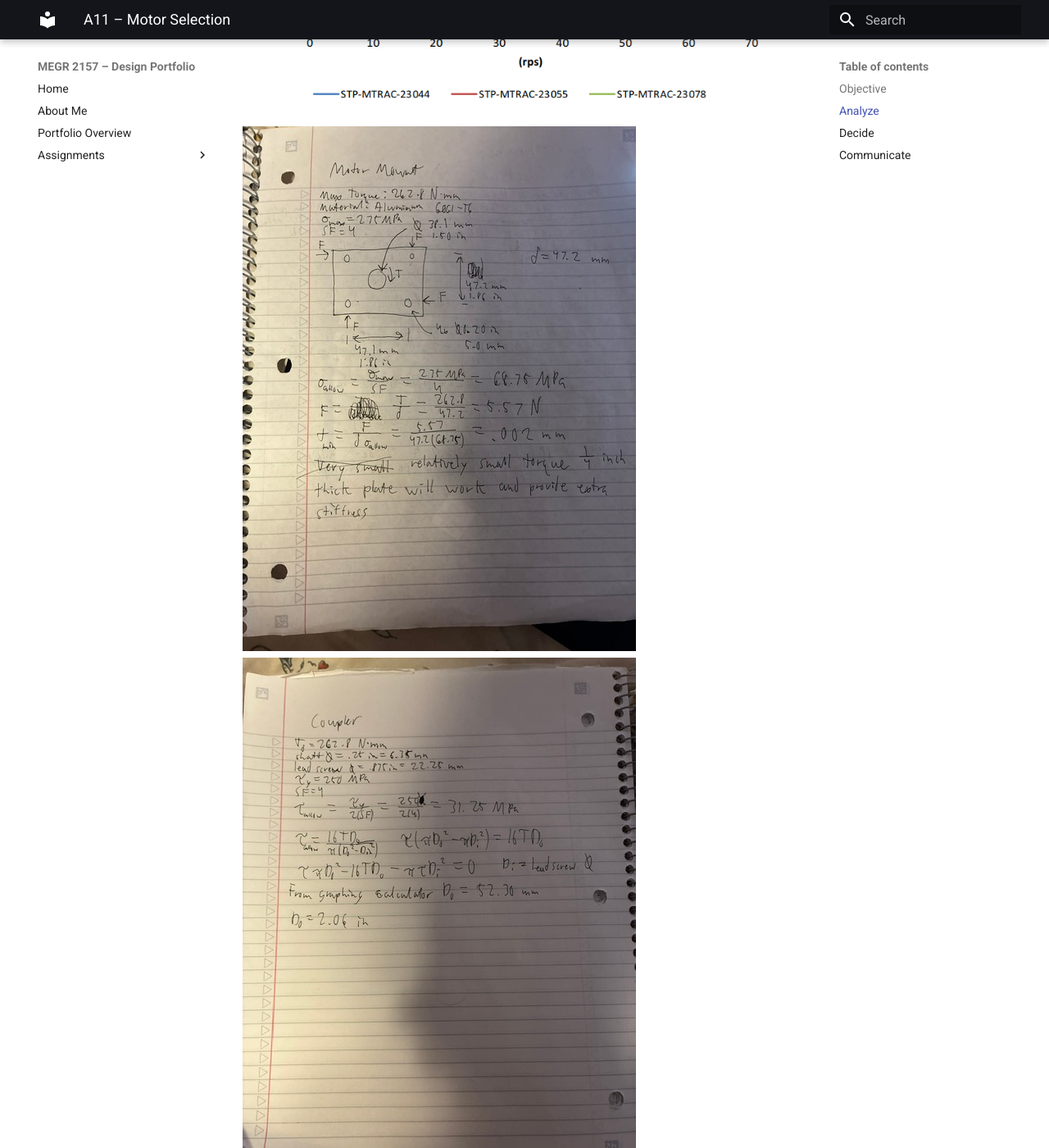
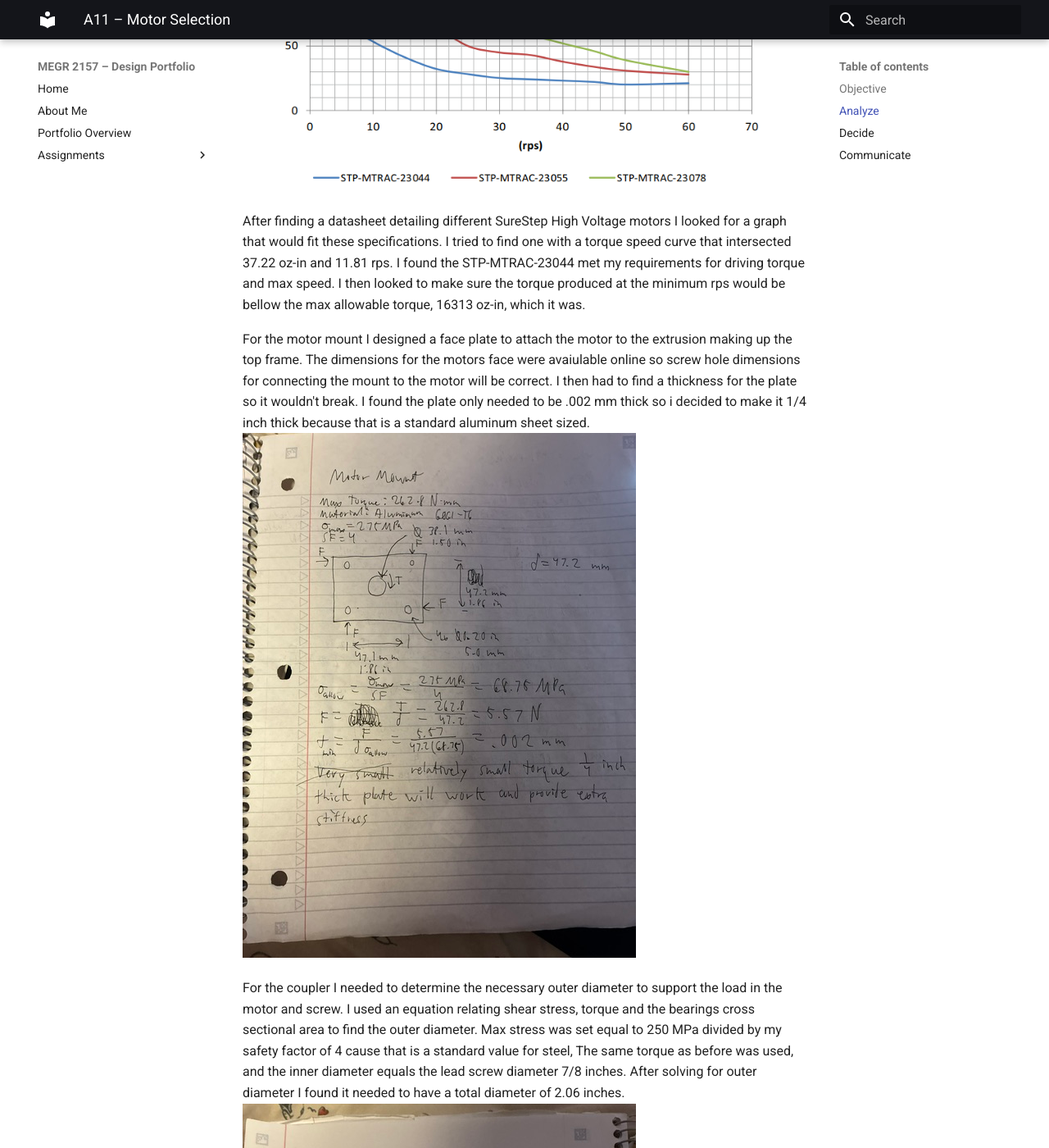
Before and after one commit to whodges5-art/wyatt-hodges-design-projects-portfolio, an MkDocs documentation site: the page built from docs/assignments/a11/index.md, in a window 1280 px wide and 1400 px high, scrolled down 1471 px. Shown: the whole window at 82% size. Built offline with MkDocs 1.6.1 and Material for MkDocs 9.7.7, drawn with Linux system fonts in a browser that asks for light colours; some of the changed text lies outside the part shown.

Commit message:
Update index.md

```diff
--- a/docs/assignments/a11/index.md
+++ b/docs/assignments/a11/index.md
@@ -1,12 +1,18 @@
 # A11 – Motor Selection
 
 ## Objective
-The objective of this assignment is to select an appropriate motor for the tensile tester designed in A10.
+The objective of this assignment is to select an appropriate motor for the tensile tester designed in A10 and design a way to mount the motor so the tester works correctly.
 
 ## Analyze
+The first part of the assignment is to select a motor than can support the driving torque and rotational speed found during A10. Once I converted the units to oz-in and rps I could look at the graph and find an appropriate motor. The motor would need a torque of 37.22 oz-in and a rotational speed ranging from .236 to 11.81 rps.
 ![Motor Math](Motor.jpeg)
 ![Motor Graph](MotorGraph.png)
+After finding a datasheet detailing different SureStep High Voltage motors I looked for a graph that would fit these specifications. I tried to find one with a torque speed curve that intersected 37.22 oz-in and 11.81 rps. I found the STP-MTRAC-23044 met my requirements for driving torque and max speed. I then looked to make sure the torque produced at the minimum rps would be bellow the max allowable torque, 16313 oz-in, which it was.
+
+For the motor mount I designed a face plate to attach the motor to the extrusion making up the top frame. The dimensions for the motors face were avaiulable online so screw hole dimensions for connecting the mount to the motor will be correct. I then had to find a thickness for the plate so it wouldn't break. I found the plate only needed to be .002 mm thick so i decided to make it 1/4 inch thick because that is a standard aluminum sheet sized.
 ![Mount Math](Mount.jpeg)
+
+For the coupler I needed to determine the necessary outer diameter to support the load in the motor and screw. I used an equation relating shear stress, torque and the bearings cross sectional area to find the outer diameter. Max stress was set equal to 250 MPa divided by my safety factor of 4 cause that is a standard value for steel, The same torque as before was used, and the inner diameter equals the lead screw diameter 7/8 inches. After solving for outer diameter I found it needed to have a total diameter of 2.06 inches.
 ![Coupler Math](Coupler.jpeg)
 
 ## Decide
```
